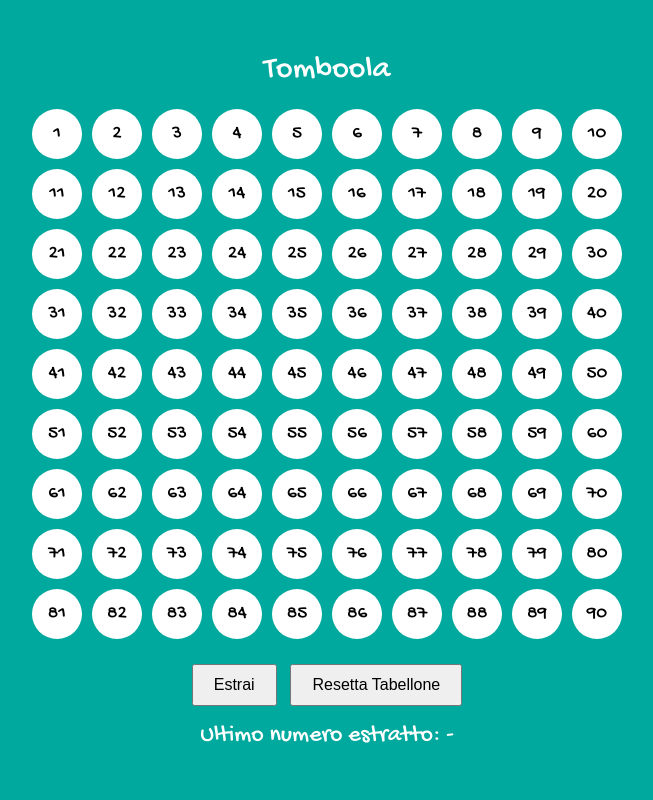
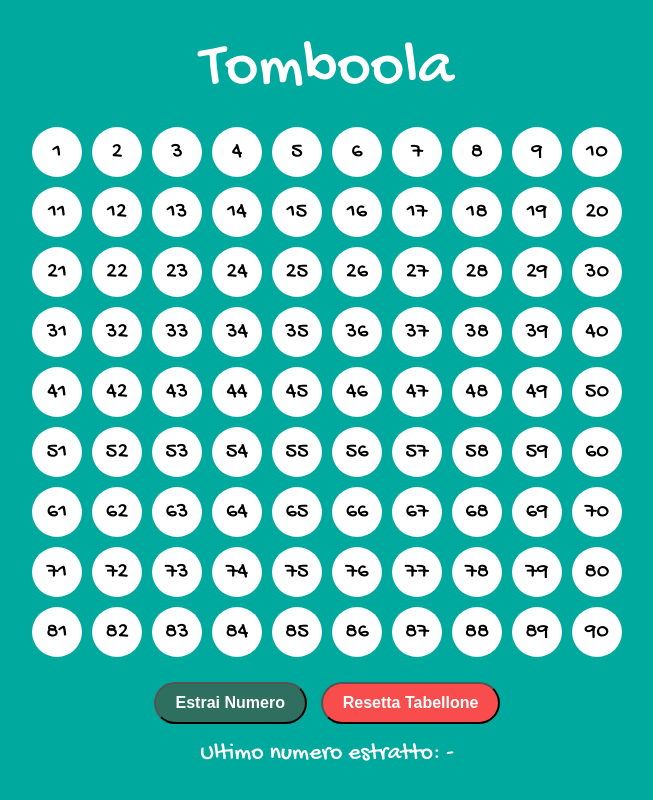
Before and after one commit to fabioferrero90/web-tombola, a website: page index.html in a window 1280 px wide. Shown: the whole page, without its empty margins (313-966 px from the left). Drawn offline with Linux system fonts and the light colour scheme.

Commit message:
feat: add better styling

```diff
--- a/assets/script.js
+++ b/assets/script.js
@@ -12,7 +12,7 @@ for (let i = 1; i <= 90; i++) {
 }
 
 function drawNumber() {
-  if (drawnNumbers.length >= 90) return;
+  if (drawnNumbers.length >= 90) return endGame();
 
   let number;
   do {
--- a/assets/style.css
+++ b/assets/style.css
@@ -12,7 +12,7 @@ body{
   text-align: center;
 }
 .title{
-  font-size: 2em;
+  font-size: 4em;
   color: white;
   margin-bottom: 20px;
 }
@@ -30,7 +30,7 @@ body{
   display: flex;
   justify-content: center;
   align-items: center;
-  font-size: 1.2em;
+  font-size: 1.4em;
   cursor: pointer;
 }
 .number.drawn{
@@ -41,11 +41,20 @@ body{
   margin-top: 20px;
 }
 .controls button{
+  background-color: rgb(249, 77, 77);
+  color:white;
+  border-radius: 1.6rem;
+  font-weight: 700;
   padding: 10px 20px;
   font-size: 1em;
   margin: 5px;
   cursor: pointer;
 }
+
+.controls button:nth-child(1){
+  background-color: #2f6f60;
+}
+
 .last-number{
   font-size: 1.5em;
   color: white;
--- a/index.html
+++ b/index.html
@@ -16,7 +16,7 @@
             <!-- I numeri verranno generati dallo script JS -->
         </div>
         <div class="controls">
-            <button onclick="drawNumber()">Estrai</button>
+            <button onclick="drawNumber()">Estrai Numero</button>
             <button onclick="endGame()">Resetta Tabellone</button>
         </div>
         <div class="last-number" id="lastNumber">Ultimo numero estratto: <span id="lastDrawn">-</span></div>
--- a/package.json
+++ b/package.json
@@ -17,6 +17,5 @@
   "author": "Fabio Ferrero",
   "license": "ISC",
   "dependencies": {
-    "bootstrap": "^5.3.3"
   }
 }
```
